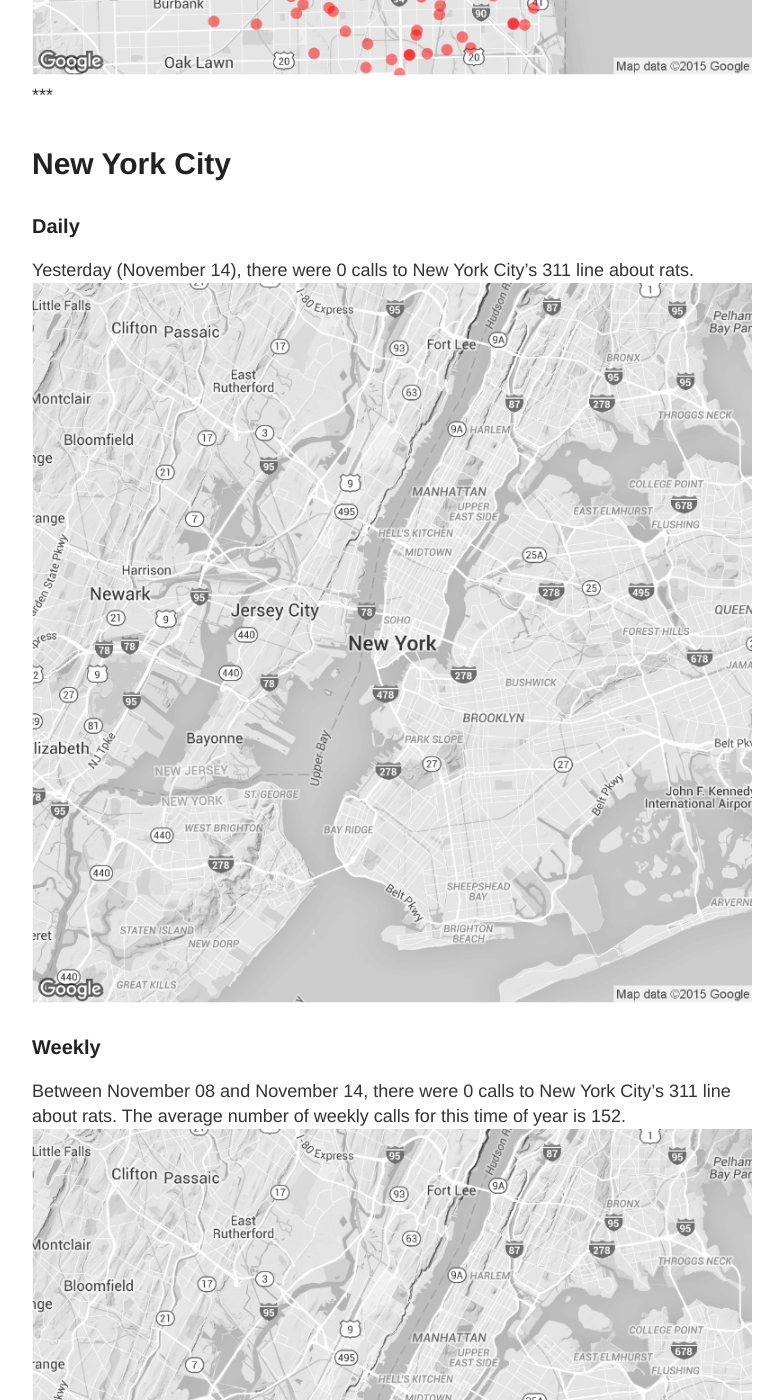
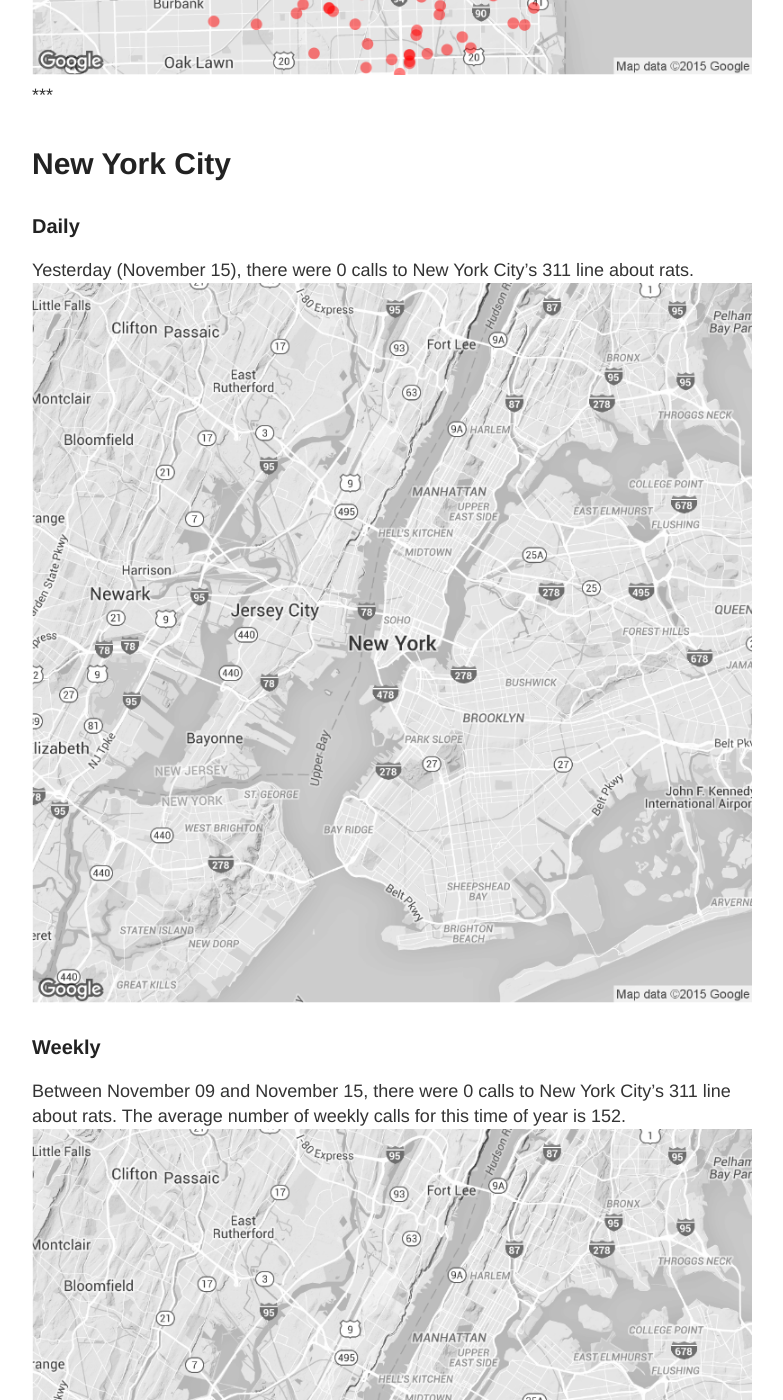
Before and after one commit to DanielHadley/ratmaps, a Jekyll site: the page built from daily.md, in a window 1280 px wide and 1400 px high, scrolled down 1986 px. Shown: the whole window, without its empty margins (248-1031 px from the left). Built offline with Jekyll 4.4.1, drawn with Linux system fonts in a browser that asks for light colours; comment, search, counter and statistics services are not loaded; some of the changed text lies outside the part shown.

Commit message:
Daily Maps

```diff
--- a/daily.md
+++ b/daily.md
@@ -15,22 +15,22 @@
 
 ### Daily
 
-Yesterday (November 14), there were 27 calls to Chicago's 311 line about rats.
+Yesterday (November 15), there were 28 calls to Chicago's 311 line about rats.
 ![Chicago rat calls to 311 weekly map]({{ site.cityimages }}/daily/Chicago_Rat_Map_Daily.png)
 
 ### Weekly
-Between November 08 and November 14, there were 699 calls to Chicago's 311 line about rats. The average number of weekly calls for this time of year is 436.
+Between November 09 and November 15, there were 690 calls to Chicago's 311 line about rats. The average number of weekly calls for this time of year is 436.
 ![Chicago rat calls to 311 weekly map]({{ site.cityimages }}/daily/Chicago_Rat_Map_Weekly.png)
 ***
 # New York City <a id="nyc"><a>
 
 ### Daily
 
-Yesterday (November 14), there were 0 calls to New York City's 311 line about rats.
+Yesterday (November 15), there were 0 calls to New York City's 311 line about rats.
 ![NYC rat calls to 311 weekly map]({{ site.cityimages }}/daily/NYC_Rat_Map_Daily.png)
 
 ### Weekly
-Between November 08 and November 14, there were 0 calls to New York City's 311 line about rats. The average number of weekly calls for this time of year is 152.
+Between November 09 and November 15, there were 0 calls to New York City's 311 line about rats. The average number of weekly calls for this time of year is 152.
 ![NYC rat calls to 311 weekly map]({{ site.cityimages }}/daily/NYC_Rat_Map_Weekly.png)
 
 Each red dot represents one call about a rat seen in that location. The dots are transparent, so multiple calls from one location will be seen as a solid dot. The usual caveats apply: more calls do not necessarily mean that there are more rats in that location than other parts of the city. A cluster of dots could indicate that one resident is unusually vocal about rodents in his or her neighborhood. Also, more densely populated neighborhoods tend to make more calls to 311.
```
Also changed, not shown: images/pages/daily/Chicago_Rat_Map_Daily.png, images/pages/daily/Chicago_Rat_Map_Weekly.png, images/pages/daily/NYC_Rat_Map_Daily.png, images/pages/daily/NYC_Rat_Map_Weekly.png.
